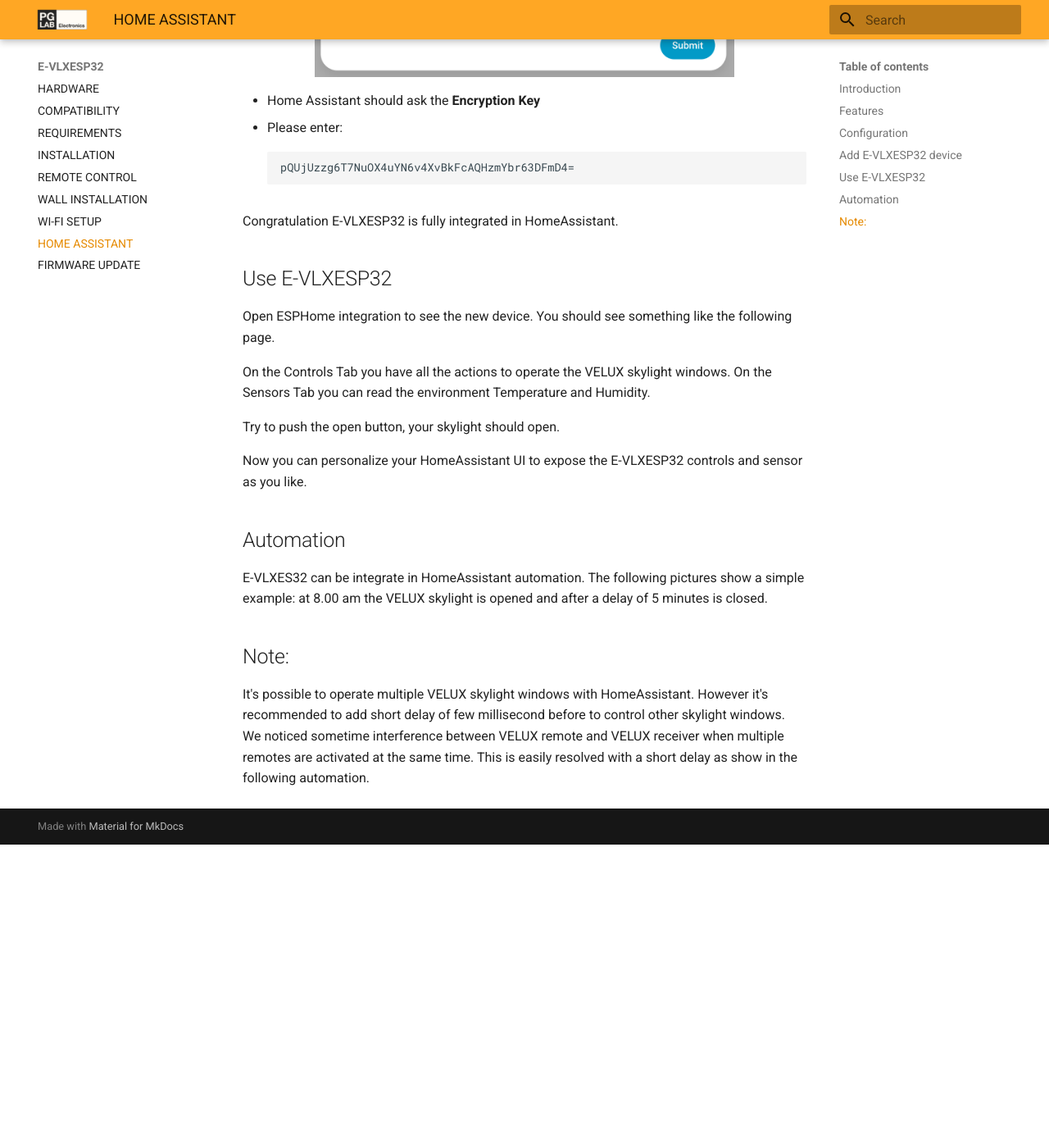
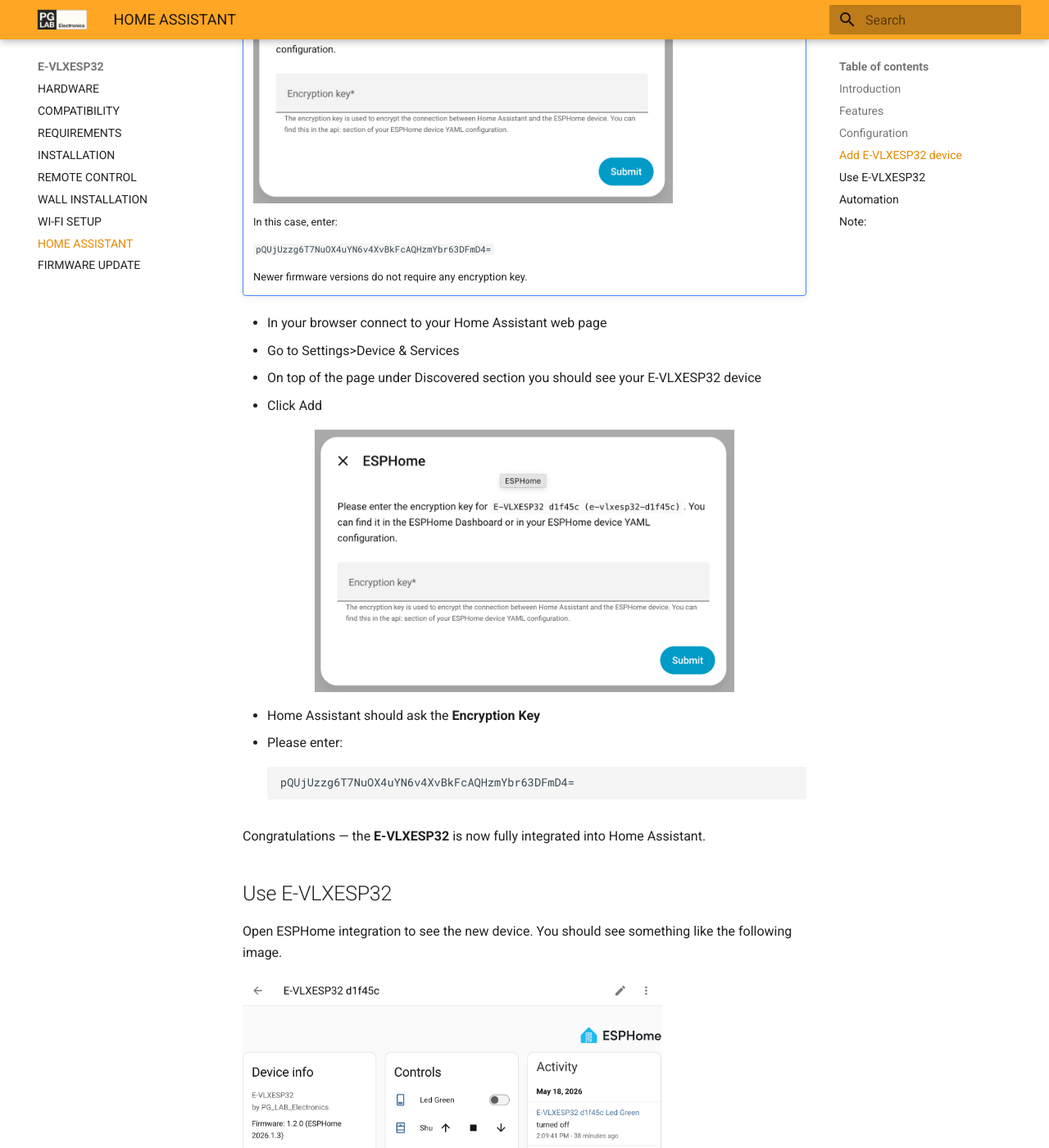
Before and after one commit to pglab-electronics/docs, an MkDocs documentation site: the page built from docs/evlxesp32/homeassistant.md, in a window 1280 px wide and 1400 px high, scrolled down 1501 px. Shown: the whole window at 82% size. Built offline with MkDocs 1.6.1 and Material for MkDocs 9.7.7, drawn with Linux system fonts in a browser that asks for light colours; before the commit the page ends 2531 px from its top, so only the background shows below that; some of the changed text lies outside the part shown.

Commit message:
update docs to the last firmware version and added missing informatio

````diff
--- a/docs/evlxesp32/homeassistant.md
+++ b/docs/evlxesp32/homeassistant.md
@@ -1,16 +1,14 @@
 HomeAssistant
 =======
 
-Introduction
-------------
+## Introduction
 
 This page is going to show only how to configure HomeAssistant in order to be able to use E-VLXESP32.
 This documentation suppose that you have already a device running HomeAssistant in your local network.
 
 If you need to setup new device with Home Assistant please follow the instruction at this [link](https://www.home-assistant.io/installation/)
 
-Features
----------
+## Features
 
 E-VLXESP32 can be controlled by HomeAssistant.
 
@@ -19,8 +17,7 @@
 
 E-VLXESP32 is able to communicate HomeAssistant about the environment temperature and humidity.
 
-Configuration
---------------
+## Configuration
 
 The ESPHome integration needs to be installed in order to communicate directly with E-VLXESP32 by the following steps:
 
@@ -31,11 +28,29 @@
 
 For more information please see the following [link](https://www.home-assistant.io/integrations/esphome/).
 
-Add E-VLXESP32 device
----------------------
+## Add E-VLXESP32 device
 
-When ESPHome integration is installed, HomeAssistant is able to autodiscovery a new E-VLXESP32 connected to your local network.
-Follow this steps to add a new device:
+When the ESPHome integration is installed, Home Assistant can automatically discover a new **E-VLXESP32** connected to your local network.
+
+Follow these steps to add a new device:
+
+- In your browser, open your Home Assistant web interface
+- Go to **Settings > Devices & Services**
+- At the top of the page, under the **Discovered** section, you should see your **E-VLXESP32** device
+- Click **Add** and proceed to add the device to Home Assistant
+
+!!! note
+    With some older **E-VLXESP32** firmware versions, Home Assistant may request an API **Encryption Key**:
+
+    ![Encryption Key](img/encryption_key.png){ width="512", align="center" }
+
+    In this case, enter:
+
+    ```
+    pQUjUzzg6T7NuOX4uYN6v4XvBkFcAQHzmYbr63DFmD4=
+    ```
+
+    Newer firmware versions do not require any encryption key.
 
 - In your browser connect to your Home Assistant web page
 - Go to Settings>Device & Services
@@ -49,32 +64,64 @@
 
         pQUjUzzg6T7NuOX4uYN6v4XvBkFcAQHzmYbr63DFmD4=
 
-Congratulation E-VLXESP32 is fully integrated in HomeAssistant.
+Congratulations — the **E-VLXESP32** is now fully integrated into Home Assistant.
 
-Use E-VLXESP32
---------------
+## Use E-VLXESP32
 
 Open ESPHome integration to see the new device.
-You should see something like the following page.
+You should see something like the following image.
 
-On the Controls Tab you have all the actions to operate the VELUX skylight windows.
+![Encryption Key](img/evlxesp32_esphome.png){ width="512", align="center" }
+
+On the Controls Tab you have all the actions to operate the **VELUX®** skylight windows.
 On the Sensors Tab you can read the environment Temperature and Humidity.
 
 Try to push the open button, your skylight should open.
 
 Now you can personalize your HomeAssistant UI to expose the E-VLXESP32 controls and sensor as you like.
 
-Automation
----------
+## Automation
 
 E-VLXES32 can be integrate in HomeAssistant automation.
-The following pictures show a simple example:
-at 8.00 am the VELUX skylight is opened and after a delay of 5 minutes is closed.
+The following script show a simple example:
+at 8.00 am the **VELUX®** skylight is opened and after a delay of 5 minutes is closed.
 
-Note:
------
+```yaml
+description: "opening and closing"
+mode: single
+triggers:
+  - trigger: time
+    at: "08:00:00"
+conditions: []
+actions:
+  - action: cover.open_cover
+    metadata: {}
+    target:
+      entity_id: cover.e_vlxesp32_d1f45c_shutter
+    data: {}
+  - delay:
+      hours: 0
+      minutes: 5
+      seconds: 0
+      milliseconds: 0
+  - action: cover.close_cover
+    metadata: {}
+    target:
+      entity_id: cover.e_vlxesp32_d1f45c_shutter
+    data: {}
+```
 
-It's possible to operate multiple VELUX skylight windows with HomeAssistant.
+## Note:
+
+It's possible to operate multiple **VELUX®** skylight windows with HomeAssistant.
 However it's recommended to add short delay of few millisecond before to control other skylight windows.
-We noticed sometime interference between VELUX remote and VELUX receiver when multiple remotes are activated at the same time.
-This is easily resolved with a short delay as show in the following automation.
+We noticed sometime interference between **VELUX®** remote and **VELUX®** receiver when multiple remotes are activated at the same time.
+This is easily resolved with a short delay as show in the following automation as show in the following:
+
+```yaml
+  - delay:
+      hours: 0
+      minutes: 0
+      seconds: 2
+      milliseconds: 0
+```
````
Also changed, not shown: docs/evlxesp32/wifi.md (+5 -2 lines), docs/evlxesp32/img/evlxesp32_esphome.png (added).
